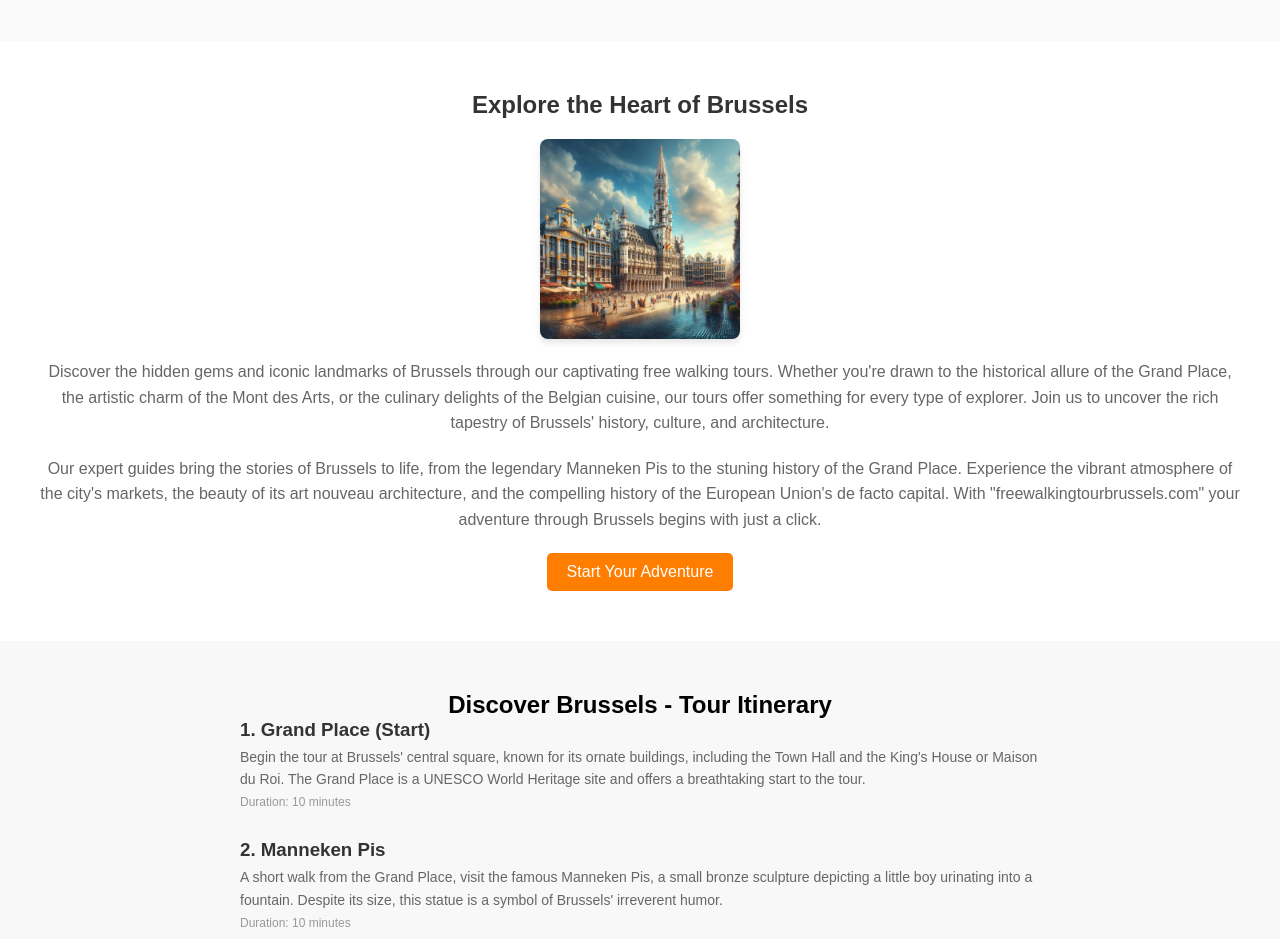
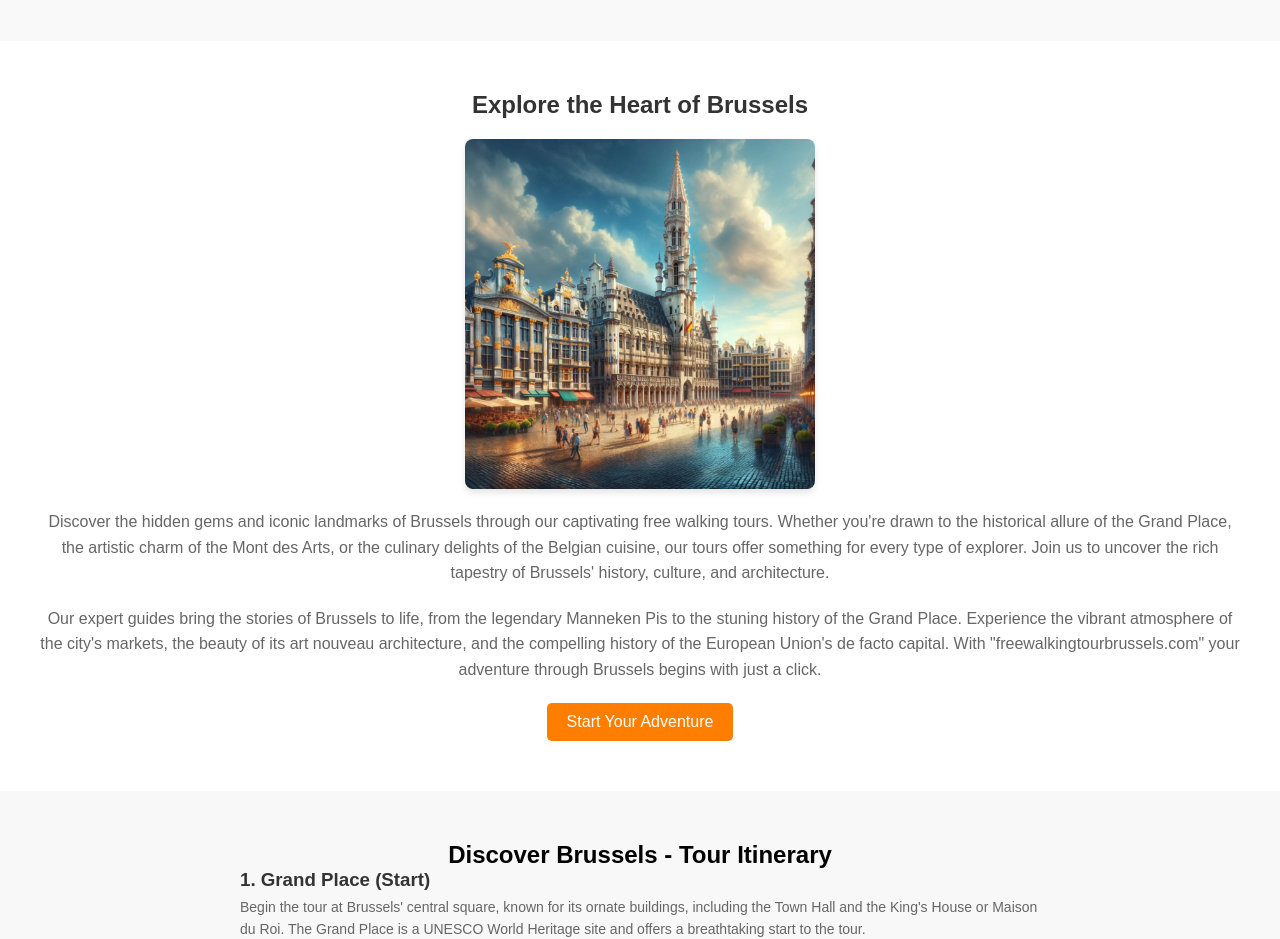
Before and after one commit to adrianrodriguez-io/fwt, a plain HTML site: page index.html in a window 1280 px wide. Shown: the part 1120-2059 px from the top of the page. Drawn offline with Linux system fonts and the light colour scheme.

Commit message:
tour-photo 350px

```diff
--- a/style.css
+++ b/style.css
@@ -328,8 +328,8 @@ footer {
 }
 
 .tour-photo {
-    max-width: 200px; /* Ensures images are responsive and fit within their container */
-    height: 200px; /* Maintains aspect ratio */
+    max-width: 350px; /* Ensures images are responsive and fit within their container */
+    height: 350px; /* Maintains aspect ratio */
     border-radius: 8px; /* Optional: Adds rounded corners to your images */
     box-shadow: 0 4px 6px rgba(0,0,0,0.1); /* Optional: Adds a subtle shadow for depth */
 }
```
